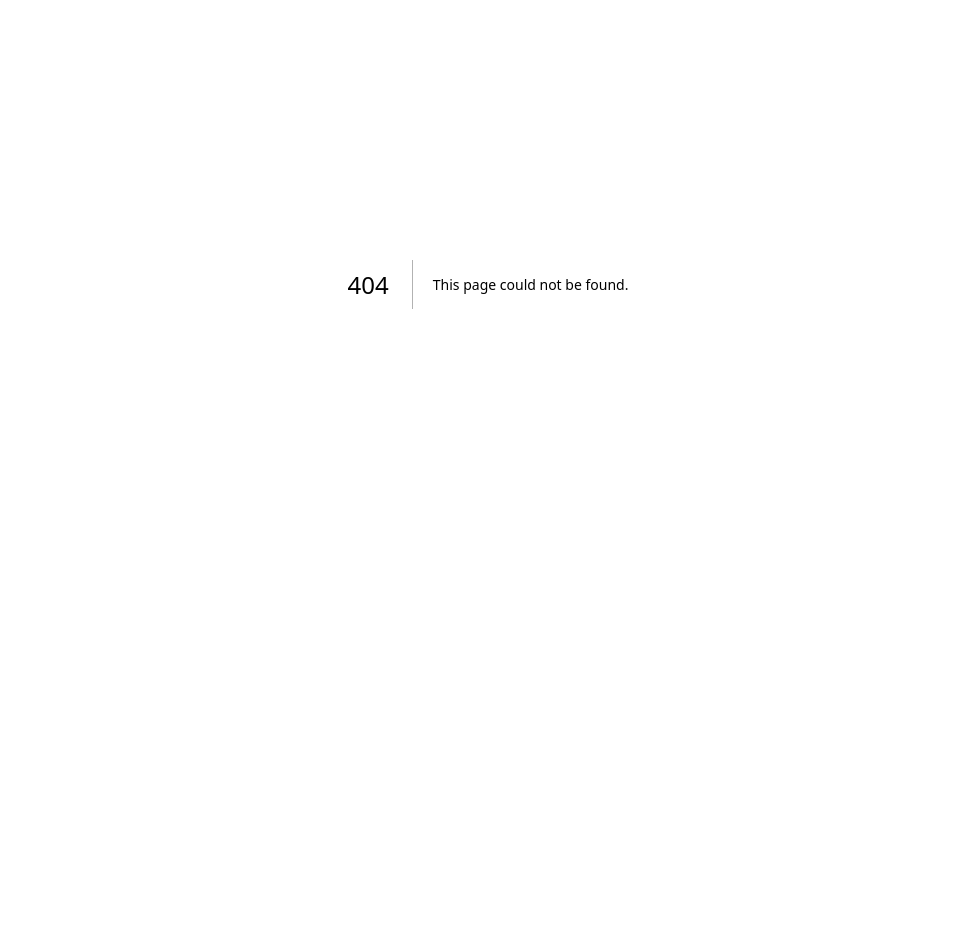
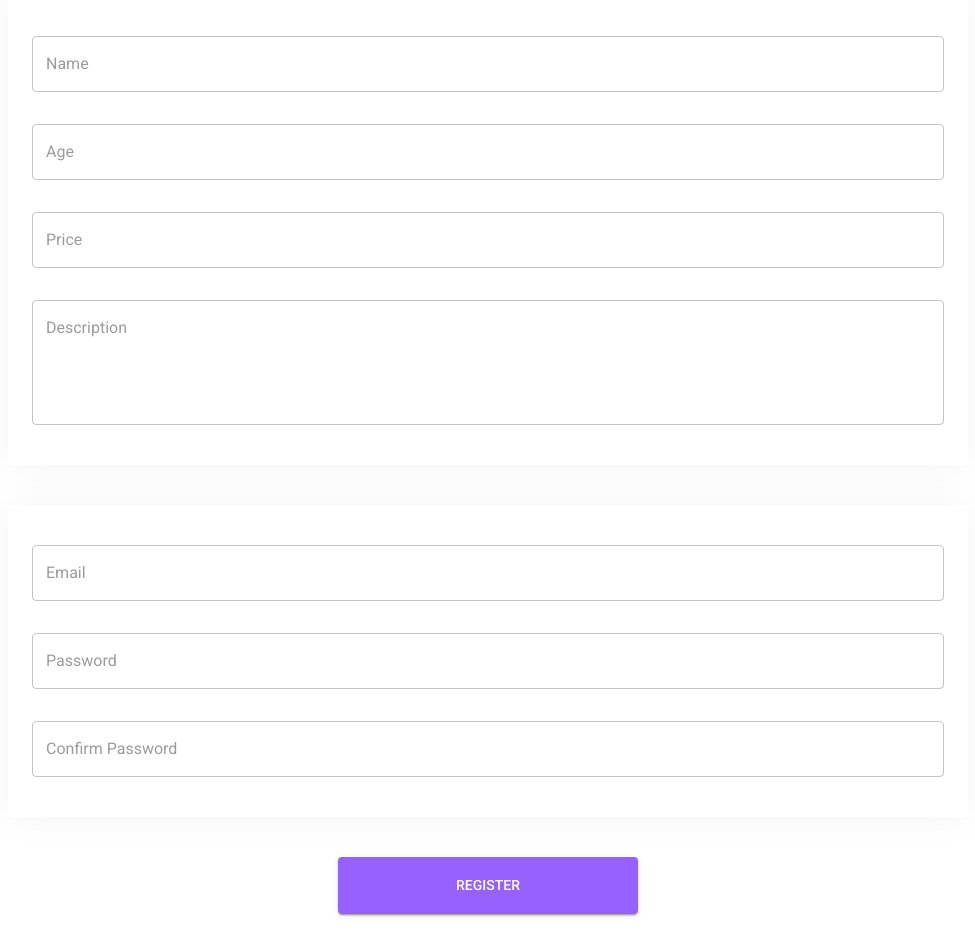
Before and after one commit to coderdavidgs/particulars_teachers, a Next.js app: page /professor/registerTeacher in a window 1280 px wide. Before the commit this address had no page. Shown: the part 180-1118 px from the top of the page, without its empty margins (152-1127 px from the left). Before the commit the page ends 864 px from the top, so only its background shows below. Built offline with nearby package versions, Linux system fonts and the light colour scheme.

Commit message:
Initial page of register teacher only structure base

```diff
--- a/src/data/@types/axios_response.ts
+++ b/src/data/@types/axios_response.ts
@@ -1,4 +1,4 @@
 export interface ResponseErrorInterface<T = unknown>{
-    errors: T;
+    errors?: T;
     message: string;
 }
--- /dev/null
+++ b/src/pages/professor/registerTeacher.tsx
@@ -0,0 +1,75 @@
+import PageTitle from "@components/data-display/PageTitle";
+import { Box, Button, Card, TextField } from "@mui/material";
+import { BoxButtons } from "@styles/pages/teacher/registerTeacher.style";
+
+export default function RegisterTeacherPage(){
+
+    return(
+        <>
+            <PageTitle title="Register Teacher" />
+            <Box sx={{maxWidth: 'md', mx: 'auto', my: 3}}>
+
+                <Card sx={{p: 3}}>
+
+                    <TextField
+                        label={'Name'}
+                        sx={{my: 2}}
+                        fullWidth
+                    />
+
+                    <TextField
+                        label={'Age'}
+                        sx={{my: 2}}
+                        fullWidth
+                    />
+
+                    <TextField
+                        label={'Price'}
+                        sx={{my: 2}}
+                        fullWidth
+                    />
+
+                    <TextField
+                        label={'Description'}
+                        sx={{my: 2}}
+                        fullWidth
+                        rows={4}
+                        multiline
+                    />
+
+                </Card>
+
+                <Card sx={{p:3, my: 5}}>
+
+                    <TextField
+                        label={'Email'}
+                        type={"email"}
+                        sx={{my: 2}}
+                        fullWidth
+                    />
+
+                    <TextField
+                        label={'Password'}
+                        type={"password"}
+                        sx={{my: 2}}
+                        fullWidth
+                    />
+
+                    <TextField
+                        label={'Confirm Password'}
+                        type={"password"}
+                        sx={{my: 2}}
+                        fullWidth
+                    />
+
+                </Card>
+
+                <BoxButtons>
+                    <Button variant={"contained"} fullWidth>
+                        Register
+                    </Button>
+                </BoxButtons>
+            </Box>
+        </>
+    )
+}
--- a/src/routes/routes.ts
+++ b/src/routes/routes.ts
@@ -23,7 +23,7 @@ export const Router = {
         }
     },
     registerTeacher: {
-        name: '/professor/register',
+        name: '/professor/registerTeacher',
         push: function(router: NextRouter){
             router.push({pathname: this.name })
         }
--- /dev/null
+++ b/src/ui/styles/pages/teacher/registerTeacher.style.tsx
@@ -0,0 +1,7 @@
+import {styled} from '@mui/material/styles';
+import { Box } from '@mui/material';
+
+export const BoxButtons = styled(Box)`
+    max-width: ${({theme}) => theme.breakpoints.values.xs}px;
+    margin: auto;
+`;
```
Also changed, not shown: src/data/@types/login.ts (added, +13 -0 lines), src/data/hooks/pages/useLogin.ts (added, +38 -0 lines), src/pages/login.tsx (+45 -6 lines).
